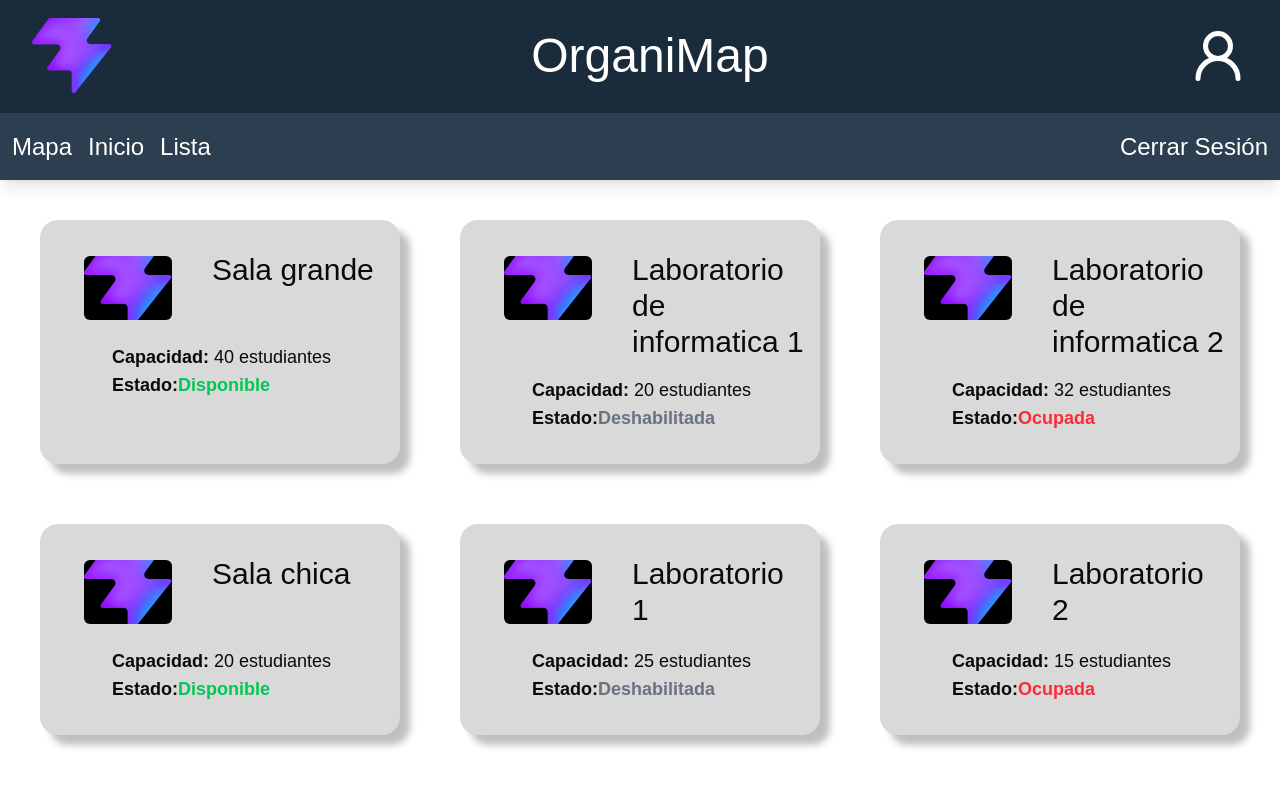
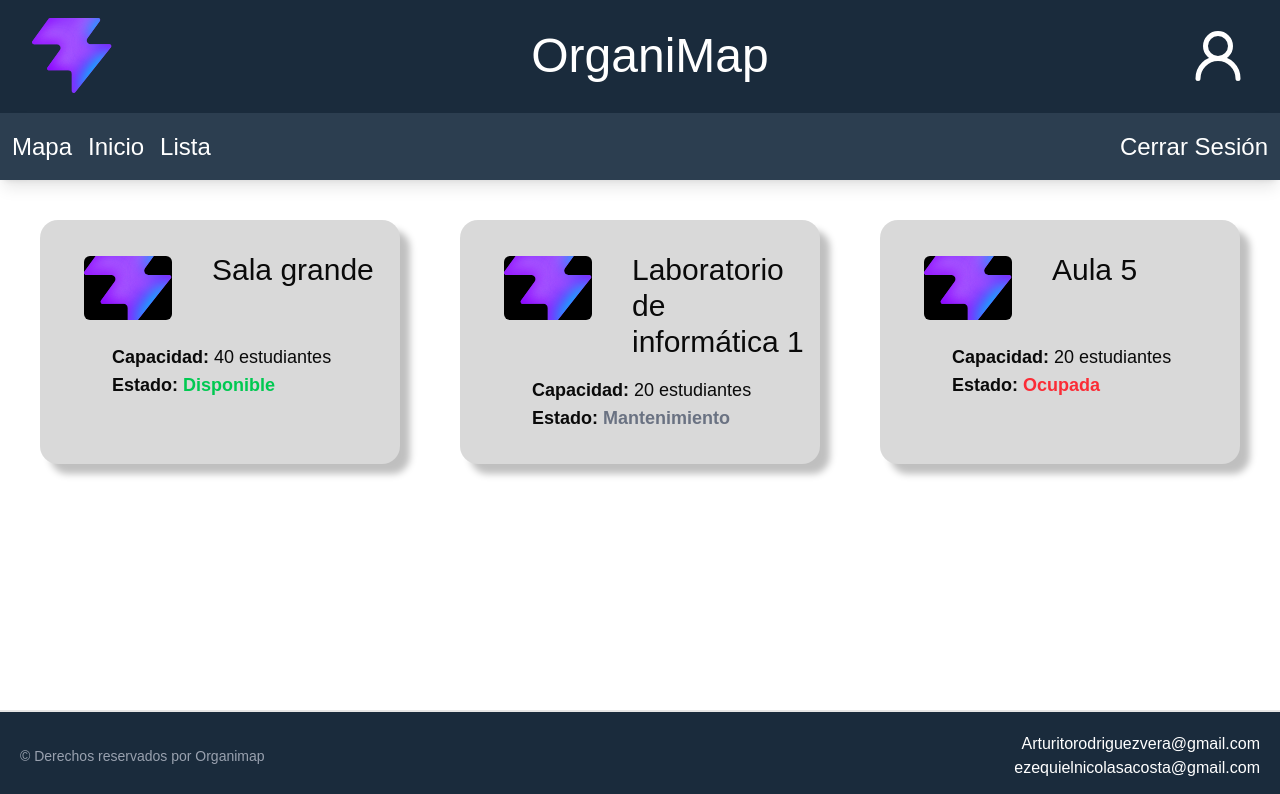
Before and after one commit to Santiago107R/organimap-frontend, a React (Vite) app: page /#/lista in a window 1280 px wide. Shown: the top 794 px of the page. Built offline with nearby package versions, Linux system fonts and the light colour scheme.

Commit message:
cambio en el la classroomcard para que pueda interactuar bien y abrirse con la ventana desplegable(classroomModel:cambiales el nombre si quieres al los componentes

```diff
--- a/src/user/components/ClassroomCard.tsx
+++ b/src/user/components/ClassroomCard.tsx
@@ -1,42 +1,68 @@
+import { useState } from "react"
+import ClassroomModal from "./ClassroomModal"
+
 interface Props {
     shadow?: boolean;
     title: string;
     img: string;
     capacidad: string;
-    disp: "Disponible" | "Ocupada" | "Deshabilitada";
+
+    disp: "Disponible" | "Ocupada" | "Mantenimiento";
+
+    profesor?: string;
+    materia?: string;
+    descripcion?: string;
 }
 
-const ClassroomCard = ({ shadow, title, img, capacidad, disp }: Props) => {
+const ClassroomCard = ({shadow, title, img, capacidad, disp, profesor, materia, descripcion }: Props) => {
+
+    const [open, setOpen] = useState(false)
+
     const statusColors = {
         Disponible: "text-green-500",
         Ocupada: "text-red-500",
-        Deshabilitada: "text-gray-500",
+        Mantenimiento: "text-gray-500",
     }
+
     return (
+        <>
 
-        <div className={` flex flex-col py-8 px-3 bg-[#D9D9D9] rounded-2xl w-full max-w-xs sm:max-w-md md:max-w-lg lg:max-w-xl ${shadow && 'shadow-[10px_10px_7px_rgba(0,0,0,0.25)]'}`}>
-            <div className="flex  gap-6 sm:gap-8 md:gap-4 lg:gap-10  ml-8  ">
+            <div
+            onClick={() => setOpen(true)}
+            className={` flex flex-col py-8 px-3 bg-[#D9D9D9] rounded-2xl w-full max-w-xs sm:max-w-md md:max-w-lg lg:max-w-xl cursor-pointer transition hover:scale-105 ${shadow && 'shadow-[10px_10px_7px_rgba(0,0,0,0.25)]'} `}
+            >
+
+                <div className="flex gap-6 sm:gap-8 md:gap-4 lg:gap-10 ml-8">
+
                     <img
                         src={img}
                         alt="Imagen"
-                    className="  shrink-0 object-cover mt-1  rounded-sm bg-black w-19 h-15 sm:w-22 sm:h-17 md:w-22 md:h-16"
+                        className="shrink-0 object-cover mt-1 rounded-sm bg-black w-19 h-15 sm:w-22 sm:h-17 md:w-22 md:h-16"
                     />
 
-                <h2 className="text-2xl  sm:text-2xl md:text-2xl lg:text-3xl font-anton min-h-[2.5em] ">
+                    <h2 className="text-2xl sm:text-2xl md:text-2xl lg:text-3xl font-anton min-h-[2.5em]">
                         {title}
                     </h2>
+
                 </div>
 
-            <div className="flex flex-col font-anybody ml-15  mt-4">
-                <ul className=" text-sm sm:text-md md:text-lg">
+                <div className="flex flex-col font-anybody ml-15 mt-4">
+                    <ul className="text-sm sm:text-md md:text-lg">
                         <li>
-                        <span className="font-bold">Capacidad:  </span>
+                            <span className="font-bold">
+                                Capacidad:
+                            </span>
 
-                        {capacidad}
+                            {" "}{capacidad}
                         </li>
+
                         <li>
                             <p className="font-bold">
-                            <span >Estado:</span>
+                                <span>
+                                    Estado:
+                                </span>
+
+                                {" "}
 
                                 <span className={statusColors[disp]}>
                                     {disp}
@@ -44,9 +70,14 @@ const ClassroomCard = ({ shadow, title, img, capacidad, disp }: Props) => {
                             </p>
                         </li>
                     </ul>
-
                 </div>
-        </div >
+            </div>
+            {
+                open && (
+                    <ClassroomModal title={title} capacidad={capacidad} disp={disp} profesor={profesor} materia={materia} descripcion={descripcion} onClose={() => setOpen(false)} />
+                )
+            }
+        </>
     )
 }
 
--- /dev/null
+++ b/src/user/components/ClassroomModal.tsx
@@ -0,0 +1,89 @@
+interface Props {
+    title: string;
+    capacidad: string;
+
+    disp: "Disponible" | "Ocupada" | "Mantenimiento";
+
+    profesor?: string;
+    materia?: string;
+    descripcion?: string;
+
+    onClose: () => void;
+}
+
+const ClassroomModal = ({title, capacidad, disp, profesor, materia, descripcion, onClose }: Props) => {
+
+    const statusStyles = {
+        Disponible: {
+            bg: "bg-green-300",
+            text: "text-green-700"
+        },
+
+        Ocupada: {
+            bg: "bg-red-300",
+            text: "text-red-700"
+        },
+
+        Mantenimiento: {
+            bg: "bg-gray-300",
+            text: "text-gray-700"
+        }
+    }
+
+    return (
+
+        <div className="fixed inset-0 bg-black/50 flex items-center justify-center p-4 z-50">
+            <div className="bg-[#E7E7E7] w-full max-w-md rounded-2xl overflow-hidden shadow-2xl">
+                <div className="bg-[#D9D9D9] px-6 py-4 flex justify-between items-start">
+
+                    <h1 className="text-3xl font-bold font-anton leading-tight">
+                        {title}
+                    </h1>
+
+                    <button onClick={onClose} className="text-2xl text-gray-500 hover:text-black cursor-pointer">
+
+                        ×
+
+                    </button>
+
+                </div>
+
+                <div className="p-6 flex flex-col gap-6">
+
+                    <div className={`rounded-full py-3 text-center ${statusStyles[disp].bg}`}>
+                        <p className={`text-3xl font-bold font-anton ${statusStyles[disp].text}`} >
+                            Estado: {disp}
+                        </p>
+                    </div>
+
+                    <div className="flex flex-col gap-5 text-2xl">
+                        <p>
+                            <span className="font-bold"> Profe a cargo: </span>
+                                {" "}{profesor}
+                        </p>
+
+                        <p>
+                            <span className="font-bold"> Materia: </span>
+                            {" "}{materia}
+                        </p>
+
+                        <p>
+                            <span className="font-bold"> Capacidad: </span>
+                            {" "} {capacidad}
+                        </p>
+
+                    </div>
+
+                    <div>
+                        <p className="text-2xl font-bold">
+                            Descripción:
+                            <span className="font-normal text-gray-700"> {" "} {descripcion} </span>
+                        </p>
+                    </div>
+                </div>
+            </div>
+        </div>
+    )
+}
+
+export default ClassroomModal
--- a/src/user/pages/list/ListPage.tsx
+++ b/src/user/pages/list/ListPage.tsx
@@ -1,21 +1,51 @@
 import ClassroomCard from "@/user/components/ClassroomCard"
+
+const classrooms = [
+  {
+    id: 1,
+    title: "Sala grande",
+    img: "/favicon.svg",
+    capacidad: "40 estudiantes",
+    disp: "Disponible" as const,
+    profesor: "Juan",
+    materia: "Matemática",
+    descripcion: "Sala principal"
+  },
+
+  {
+    id: 2,
+    title: "Laboratorio de informática 1",
+    img: "/favicon.svg",
+    capacidad: "20 estudiantes",
+    disp: "Mantenimiento" as const,
+    profesor: "Carlos",
+    materia: "Programación",
+    descripcion: "No funcionan algunas PC"
+  },
+
+  {
+    id: 3,
+    title: "Aula 5",
+    img: "/favicon.svg",
+    capacidad: "20 estudiantes",
+    disp: "Ocupada" as const,
+    profesor: "Sossa",
+    materia: "Programación",
+    descripcion: "No andan 3 PC's"
+  }
+]
 
 const ListPage = () => {
   return (
     <div className="p-10 flex flex-col gap-6">
-            <div className="grid grid-cols-1 md:grid-cols-2 lg:grid-cols-3 gap-15">
-                <ClassroomCard title="Sala grande" img={'/favicon.svg'} capacidad="40 estudiantes" disp="Disponible" shadow />
-                <ClassroomCard title="Laboratorio de informatica 1" img={'/favicon.svg'} capacidad="20 estudiantes" disp="Deshabilitada" shadow />
-                <ClassroomCard title="Laboratorio de informatica 2" img={'/favicon.svg'} capacidad="32 estudiantes" disp="Ocupada" shadow />
-                <ClassroomCard title="Sala chica" img={'/favicon.svg'} capacidad="20 estudiantes" disp="Disponible" shadow />
-                <ClassroomCard title="Laboratorio 1" img={'/favicon.svg'} capacidad="25 estudiantes" disp="Deshabilitada" shadow />
-                <ClassroomCard title="Laboratorio 2" img={'/favicon.svg'} capacidad="15 estudiantes" disp="Ocupada" shadow />
-                <ClassroomCard title="Taller" img={'/favicon.svg'} capacidad="31 estudiantes" disp="Disponible" shadow />
-                <ClassroomCard title="Biblioteca" img={'/favicon.svg'} capacidad="28 estudiantes" disp="Deshabilitada" shadow />
-                <ClassroomCard title="Aula 5" img={'/favicon.svg'} capacidad="20 estudiantes" disp="Ocupada" shadow />
+      <div className="grid grid-cols-1 md:grid-cols-2 lg:grid-cols-3 gap-15">
 
-            </div>
-        </div>
+        {classrooms.map((room) => (
+          <ClassroomCard key={room.id} title={room.title} img={room.img} capacidad={room.capacidad} disp={room.disp} profesor={room.profesor} materia={room.materia} descripcion={room.descripcion} shadow />
+        ))}
+
+      </div>
+    </div>
   )
 }
 
```
Lines whose indentation alone changed are shown as unchanged.
